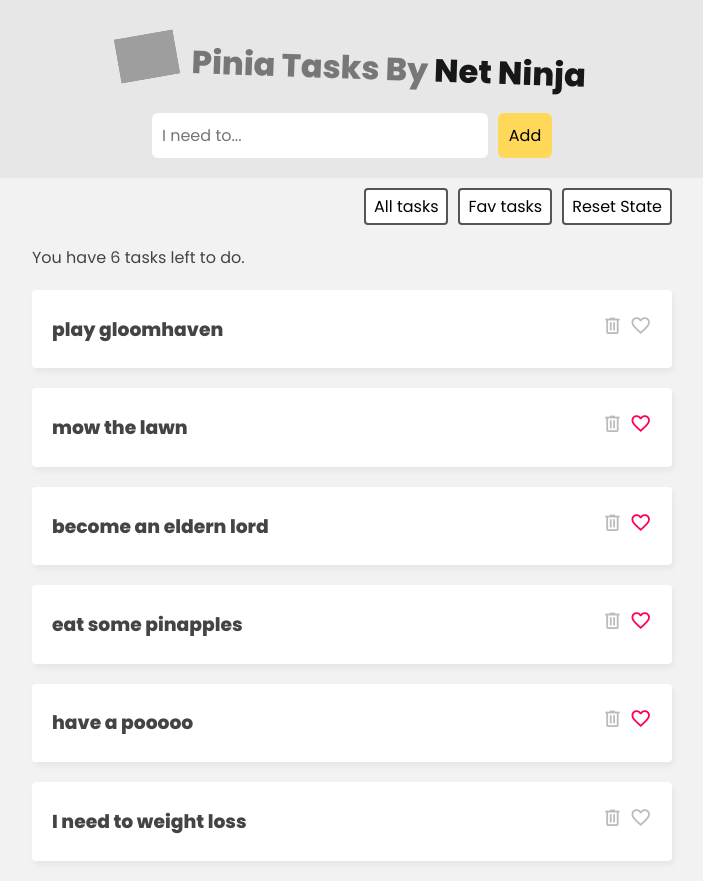
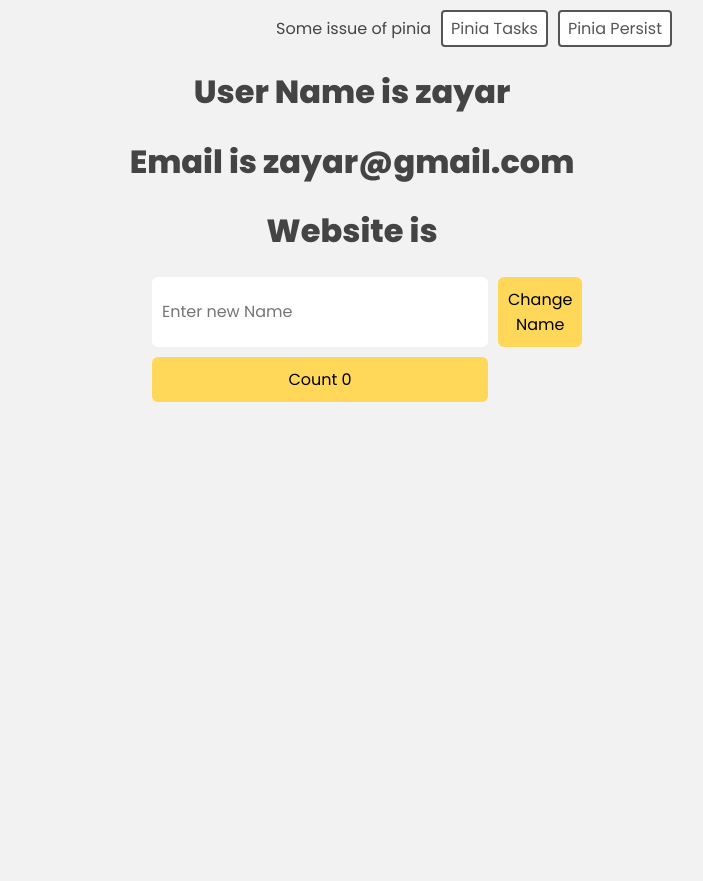
Before and after one commit to zayar-coding/pinia-tasks, a Vue app: page /pinia-persist in a window 1280 px wide. Shown: the whole page, without its empty margins (288-991 px from the left). After the commit the page ends 800 px from the top, so only its background shows below. Built offline with nearby package versions, Linux system fonts and the light colour scheme; data requests are answered from the project's data file; grey boxes are pictures that could not be loaded.

Commit message:
pinia persist issuse and add piniapluginperisitedstate

```diff
--- a/package.json
+++ b/package.json
@@ -11,7 +11,9 @@
   "dependencies": {
     "json-server": "^0.17.3",
     "pinia": "^2.1.6",
-    "vue": "^3.3.4"
+    "pinia-plugin-persistedstate": "^3.2.0",
+    "vue": "^3.3.4",
+    "vue-router": "^4.2.4"
   },
   "devDependencies": {
     "@vitejs/plugin-vue": "^4.3.1",
--- a/src/App.vue
+++ b/src/App.vue
@@ -1,59 +1,13 @@
 <template>
   <main>
-    <!-- heading -->
-    <header>
-      <img src="https://pinia.vuejs.org/logo.svg" alt="pinia logo" />
-      <h1>Pinia Tasks By <span style="color: #161718;"> Net Ninja </span></h1>
+     <nav class="filter">
+      <span>Some issue of pinia</span>
+    <router-link to="/pinia-tasks">Pinia Tasks</router-link>
+    <router-link to="/pinia-persist">Pinia Persist</router-link>
+        </nav>
 
-    </header>
-
-    <!-- new Task Form -->
-    <div class="new-task-form">
-      <TaskForm />
-    </div>
-    <!-- filter -->
-    <nav class="filter">
-      <button @click="filter = 'all'">All tasks</button>
-      <button @click="filter = 'fav'">Fav tasks</button>
-      <button @click="taskStore.$reset">Reset State</button>
-    </nav>
-
-    <!-- Loading -->
-    <div class="loading" v-if="isLoading">Loading tasks...</div>
-
-    <!-- task-list -->
-    <div v-if="filter == 'all'" class="task-list">
-      <p>You have {{ totalCount }} tasks left to do.</p>
-      <div v-for="task in tasks" :key="task.id">
-        <TaskDetails :task="task" />
-      </div>
-    </div>
-    <div v-if="filter == 'fav'" class="task-list">
-      <p>You have {{ favCount }} fav tasks left to do.</p>
-      <div v-for="task in favs" :key="task.id">
-        <TaskDetails :task="task" />
-      </div>
-    </div>
-
-
+ <router-view/>
   </main>
 </template>
 <script>
-import { ref } from "vue";
-import TaskDetails from "./components/TaskDetails.vue";
-import { useTaskStore } from "./store/taskStore";
-import TaskForm from "./components/TaskForm.vue";
-import { storeToRefs } from 'pinia';
-
-export default {
-  components: { TaskDetails, TaskForm },
-  setup() {
-    const taskStore = useTaskStore();
-    const { isLoading,favCount, totalCount, tasks,favs} = storeToRefs(taskStore);//storeToRefs is destructing properties in store like getter properties(fav,isFav)
-    taskStore.getAllTasks();
-    const filter = ref("all");
-
-    return { taskStore, filter, isLoading, favCount, totalCount, tasks, favs };
-  },
-};
 </script>
--- a/src/assets/main.css
+++ b/src/assets/main.css
@@ -78,7 +78,10 @@ header h1 {
   text-align: right;
 }
 
-.filter button {
+.filter button,
+.filter a {
+  text-decoration: none;
+  color: #555;
   display: inline-block;
   margin-left: 10px;
   background: #fff;
--- a/src/main.js
+++ b/src/main.js
@@ -1,10 +1,34 @@
 import './assets/main.css'
 import { createPinia } from 'pinia'
-import { createApp } from 'vue'
+import { createApp, watch } from 'vue'
 import App from './App.vue'
+import router from './route';
+import piniaPluginPersistedstate from 'pinia-plugin-persistedstate'
+const app = createApp(App);
 
-const app = createApp(App);
+
+
+//Method - 1
+// you need to use watch pinia persistence and set localstorage
+// if (localStorage.getItem("user")) {
+//   pinia.state.value.userStore = JSON.parse(localStorage.getItem("user"))
+// }
+// pinia.state, this is the whole pinia state but I need to watch only user state so code is pinia.state.value.user
+// watch(
+//   () => pinia.state.value.userStore,
+//   (user) => {
+//     localStorage.setItem('user', JSON.stringify(user))
+//   },
+//   { deep: true }
+// );
+
+//Method - 2
+//P.S you can use useLocalStorage in useVue library but this is only store one object
+
+//Method - 3
 const pinia = createPinia();
+pinia.use(piniaPluginPersistedstate)
 
+app.use(router)
 app.use(pinia)
 app.mount('#app')
--- /dev/null
+++ b/src/pages/PiniaPersist.vue
@@ -0,0 +1,44 @@
+<template>
+<div class="center">
+<h1>User Name is {{ user.name }}</h1>
+  <h1>Email is {{ user.email }}</h1>
+  <h1>Website is {{ website }}</h1>
+  <form @submit.prevent="handleName">
+      <input type="text" placeholder="Enter new Name" v-model="newName">
+      <button>Change Name</button>
+      <button @click="count++">Count {{ count }}</button>
+    </form>
+</div>
+</template>
+
+<script>
+import { storeToRefs } from 'pinia';
+import useUserStore from "../store/UserStore"
+import { ref } from 'vue';
+export default {
+  setup() {
+    const userStore = useUserStore();
+    const {website,count,user } = storeToRefs(userStore);
+    const newName = ref("");
+
+    const handleName = () => {
+      userStore.changeName(newName.value);
+    };
+    return {
+      handleName,
+      newName,
+      website,
+      count,
+      user
+    }
+}
+}
+</script>
+
+<style scoped>
+.center {
+  text-align: center;
+}
+
+
+</style>
--- /dev/null
+++ b/src/pages/PiniaTasks.vue
@@ -0,0 +1,62 @@
+<template>
+    <!-- heading -->
+      <header>
+        <img src="https://pinia.vuejs.org/logo.svg" alt="pinia logo" />
+        <h1>Pinia Tasks By <span style="color: #161718;"> Net Ninja </span></h1>
+
+      </header>
+
+      <!-- new Task Form -->
+      <div class="new-task-form">
+        <TaskForm />
+      </div>
+      <!-- filter -->
+      <nav class="filter">
+        <button @click="filter = 'all'">All tasks</button>
+        <button @click="filter = 'fav'">Fav tasks</button>
+        <button @click="taskStore.$reset">Reset State</button>
+      </nav>
+
+      <!-- Loading -->
+      <div class="loading" v-if="isLoading">Loading tasks...</div>
+
+      <!-- task-list -->
+      <div v-if="filter == 'all'" class="task-list">
+        <p>You have {{ totalCount }} tasks left to do.</p>
+        <div v-for="task in tasks" :key="task.id">
+          <TaskDetails :task="task" />
+        </div>
+      </div>
+      <div v-if="filter == 'fav'" class="task-list">
+        <p>You have {{ favCount }} fav tasks left to do.</p>
+        <div v-for="task in favs" :key="task.id">
+          <TaskDetails :task="task" />
+        </div>
+      </div>
+
+
+</template>
+
+<script>
+  import { ref } from "vue";
+import TaskDetails from "../components/TaskDetails.vue";
+  import { useTaskStore } from "../store/taskStore";
+  import TaskForm from "../components/TaskForm.vue";
+  import { storeToRefs } from 'pinia';
+
+  export default {
+    components: { TaskDetails, TaskForm },
+    setup() {
+      const taskStore = useTaskStore();
+      const { isLoading, favCount, totalCount, tasks, favs } = storeToRefs(taskStore);//storeToRefs is destructing properties in store like getter properties(fav,isFav)
+      taskStore.getAllTasks();
+      const filter = ref("all");
+
+      return { taskStore, filter, isLoading, favCount, totalCount, tasks, favs };
+    },
+  }
+</script>
+
+<style>
+
+</style>
--- /dev/null
+++ b/src/route/index.js
@@ -0,0 +1,23 @@
+import { createRouter, createWebHistory } from "vue-router";
+import PiniaTasks from "../pages/PiniaTasks.vue";
+import PiniaPersist from "../pages/PiniaPersist.vue";
+
+
+const router = createRouter({
+  history: createWebHistory(import.meta.env.BASE_URL),
+  routes: [{
+    path: '/pinia-tasks',
+    name: 'PiniaTasks',
+    component: PiniaTasks
+  },
+    {
+      path: '/pinia-persist',
+      name: 'PiniaPersist',
+      component: PiniaPersist
+    }
+  ]
+}
+
+)
+
+export default router;
--- /dev/null
+++ b/src/store/UserStore.js
@@ -0,0 +1,24 @@
+import { defineStore } from "pinia";
+import { computed, ref } from "vue";
+
+const useUserStore = defineStore("userStore", () => {
+  const user = ref({
+    name: "zayar",
+    email: "zayar@gmail.com",
+  })
+  const count = ref(0);
+  const website = computed(() => {
+    user.value.email.substring(user.value.email.lastIndexOf("@") + 1);
+  })
+
+
+  const changeName = (newName) => {
+    user.value.name = newName;
+  }
+  return { user, changeName, website, count }
+
+},
+  { persist: true }
+)
+
+export default useUserStore;
```
Also changed, not shown: 1 other file (tests, documents, lock files or other folders).
